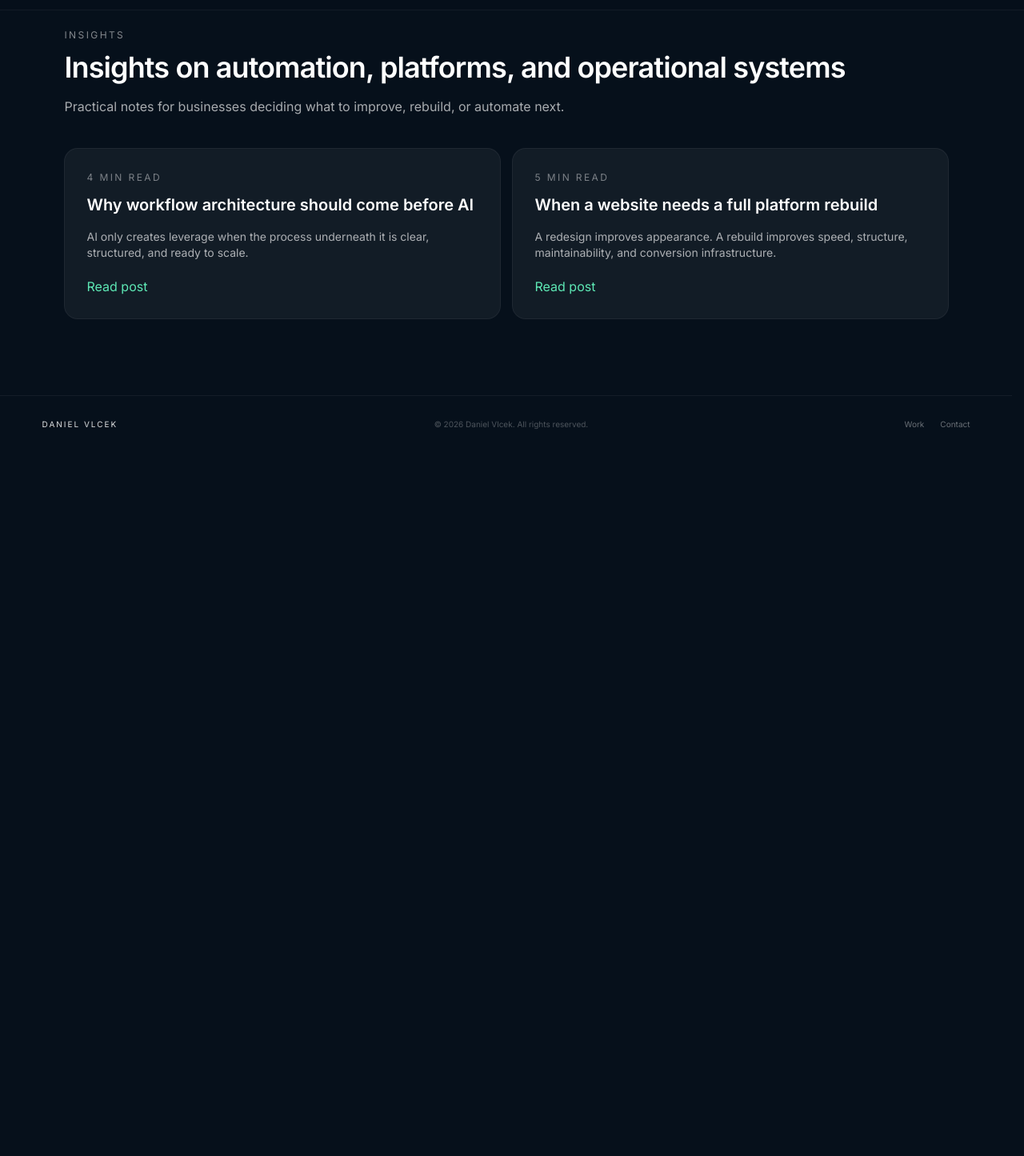
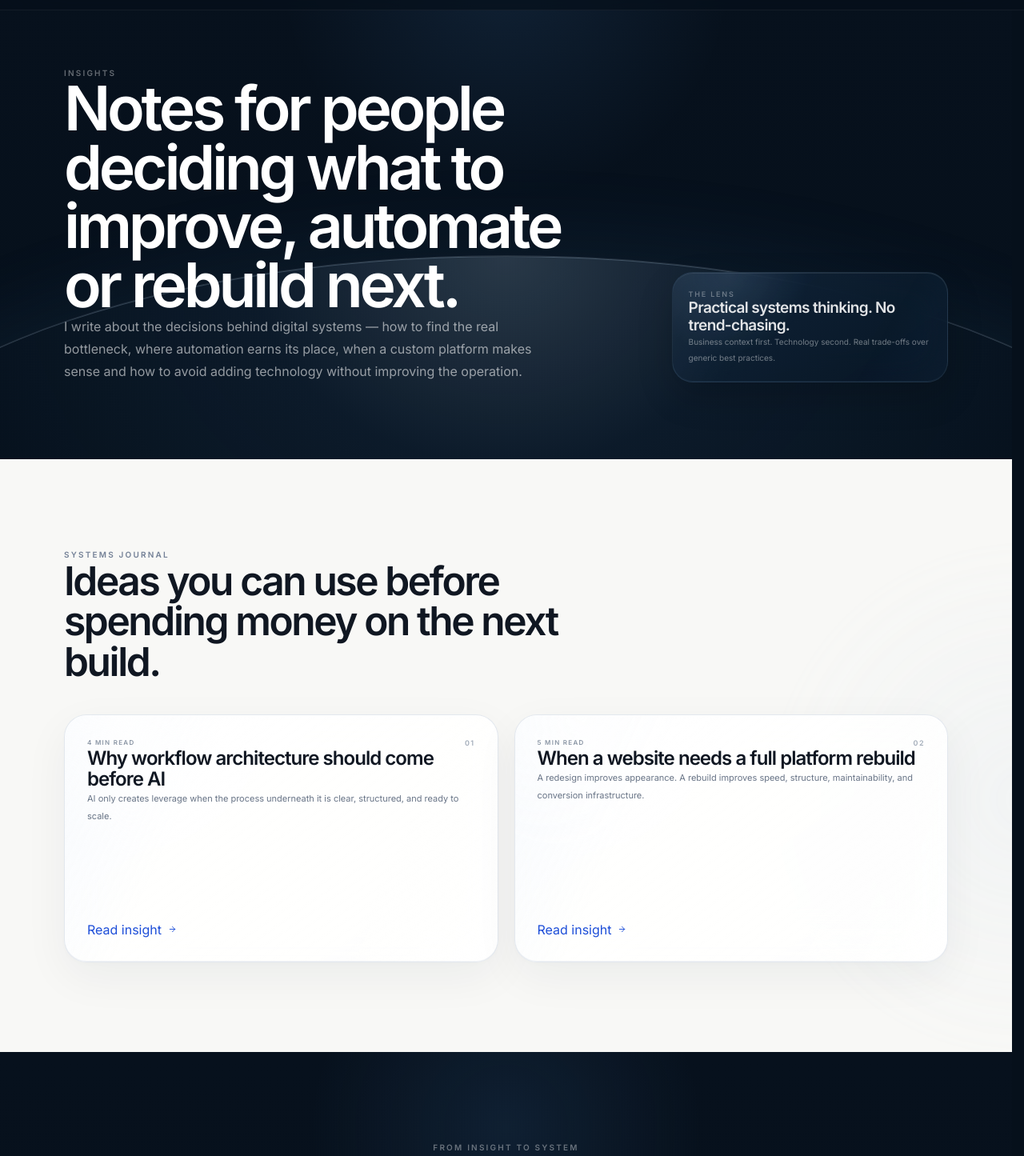
Before and after one commit to dvlcek/daniel-portfolio, a Next.js app: page /insights in a window 1280 px wide. Shown: the part 60-1505 px from the top of the page at 80% size. Before the commit the page ends 800 px from the top, so only its background shows below. Built offline with nearby package versions, Linux system fonts and the light colour scheme.

Commit message:
Redesign insights as a premium systems journal

```diff
--- a/src/app/insights/page.tsx
+++ b/src/app/insights/page.tsx
@@ -1,20 +1,18 @@
 import type { Metadata } from "next";
 import Link from "next/link";
-import { Container } from "@/components/ui/Container";
-import { SectionTitle } from "@/components/ui/SectionTitle";
+import { ArrowRight } from "lucide-react";
+import { ExperienceClose, ExperienceHero, PageEyebrow } from "@/components/site/ExperiencePage";
 import { insightPosts } from "@/lib/siteContent";
 
 export const metadata: Metadata = {
   title: "Insights | Automation, Platforms & Operations",
   description:
-    "Practical insights on business automation, website rebuilds, operational systems, CRM workflows, and platform decisions for growing companies.",
-  alternates: {
-    canonical: "/insights",
-  },
+    "Practical insights on business automation, platform decisions, operational systems, CRM workflows, and digital infrastructure.",
+  alternates: { canonical: "/insights" },
   openGraph: {
     title: "Insights | Daniel Vlcek",
     description:
-      "Practical notes on automation, platform rebuilds, business operations, and digital infrastructure.",
+      "Practical notes on automation, platform decisions, business operations, and digital infrastructure.",
     url: "/insights",
     type: "website",
   },
@@ -22,27 +20,54 @@ export const metadata: Metadata = {
 
 export default function InsightsPage() {
   return (
-    <main className="py-16 md:py-24">
-      <Container>
-        <SectionTitle
-          eyebrow="Insights"
-          title="Insights on automation, platforms, and operational systems"
-          desc="Practical notes for businesses deciding what to improve, rebuild, or automate next."
-        />
+    <main className="experience-page">
+      <ExperienceHero
+        eyebrow="Insights"
+        title="Notes for people deciding what to improve, automate or rebuild next."
+        description="I write about the decisions behind digital systems — how to find the real bottleneck, where automation earns its place, when a custom platform makes sense and how to avoid adding technology without improving the operation."
+        aside={
+          <div data-optical-glass className="apple-glass-dark optical-glass rounded-[26px] p-5 text-white">
+            <p className="text-[9px] font-semibold uppercase tracking-[0.2em] text-white/34">The Lens</p>
+            <p className="mt-4 text-[19px] font-semibold leading-[1.12] tracking-[-0.035em] text-white/88">Practical systems thinking. No trend-chasing.</p>
+            <p className="mt-3 text-[10px] leading-5 text-white/42">Business context first. Technology second. Real trade-offs over generic best practices.</p>
+          </div>
+        }
+      />
 
-        <div className="mt-10 grid gap-4 md:grid-cols-2">
-          {insightPosts.map((post) => (
-            <article key={post.slug} className="rounded-2xl bg-white/5 p-7 ring-1 ring-white/10">
-              <p className="text-xs uppercase tracking-[0.2em] text-white/45">{post.readTime}</p>
-              <h2 className="mt-3 text-xl font-semibold text-white">{post.title}</h2>
-              <p className="mt-4 text-sm text-white/65">{post.excerpt}</p>
-              <Link href={`/insights/${post.slug}`} className="mt-5 inline-flex text-sm text-emerald-300 hover:text-emerald-200">
-                Read post
-              </Link>
-            </article>
-          ))}
+      <section className="relative overflow-hidden bg-[#f8f8f6] px-5 py-20 sm:px-8 md:py-28 lg:px-14 xl:px-20">
+        <div className="experience-ambient experience-ambient-b" aria-hidden="true" />
+        <div className="mx-auto max-w-[1160px]">
+          <div data-page-reveal className="mb-10 max-w-[720px]">
+            <PageEyebrow>Systems Journal</PageEyebrow>
+            <h2 className="mt-4 text-[clamp(2rem,4vw,3.1rem)] font-semibold leading-[1.02] tracking-[-0.048em] text-[#101722]">Ideas you can use before spending money on the next build.</h2>
+          </div>
+
+          <div className="grid gap-5 md:grid-cols-2">
+            {insightPosts.map((post, index) => (
+              <article key={post.slug} data-page-reveal data-optical-glass className="apple-glass optical-glass group flex min-h-[310px] flex-col rounded-[28px] p-6 md:p-7">
+                <div className="flex items-center justify-between">
+                  <span className="text-[8px] font-semibold uppercase tracking-[0.16em] text-[#8b96a5]">{post.readTime}</span>
+                  <span className="text-[9px] font-semibold tracking-[0.16em] text-[#a2acb9]">{String(index + 1).padStart(2, "0")}</span>
+                </div>
+                <h2 className="mt-7 max-w-[520px] text-[24px] font-semibold leading-[1.08] tracking-[-0.04em] text-[#101722]">{post.title}</h2>
+                <p className="mt-4 max-w-[560px] text-[11px] leading-5.5 text-[#687486]">{post.excerpt}</p>
+                <Link href={`/insights/${post.slug}`} className="group/link mt-auto inline-flex items-center gap-2 pt-7 text-[10px] font-semibold text-[#1d4ed8]">
+                  Read insight <ArrowRight size={11} className="transition-transform group-hover/link:translate-x-0.5" />
+                </Link>
+              </article>
+            ))}
+          </div>
         </div>
-      </Container>
+      </section>
+
+      <ExperienceClose
+        eyebrow="From Insight To System"
+        title="Reading can clarify the problem. Building the right thing is where the leverage starts."
+        description="If one of these ideas sounds uncomfortably familiar in your own operation, show me the current process and we can work out what deserves to change."
+        primaryLabel="Discuss your operation"
+        secondaryLabel="See case studies"
+        secondaryHref="/work"
+      />
     </main>
   );
 }
```
